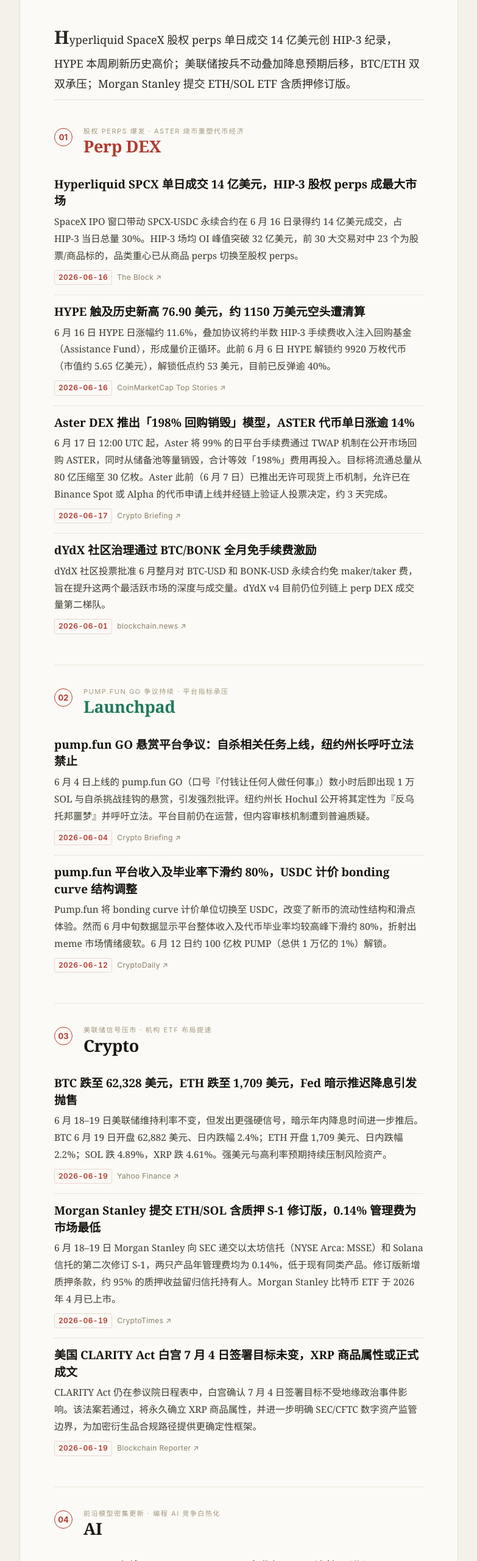
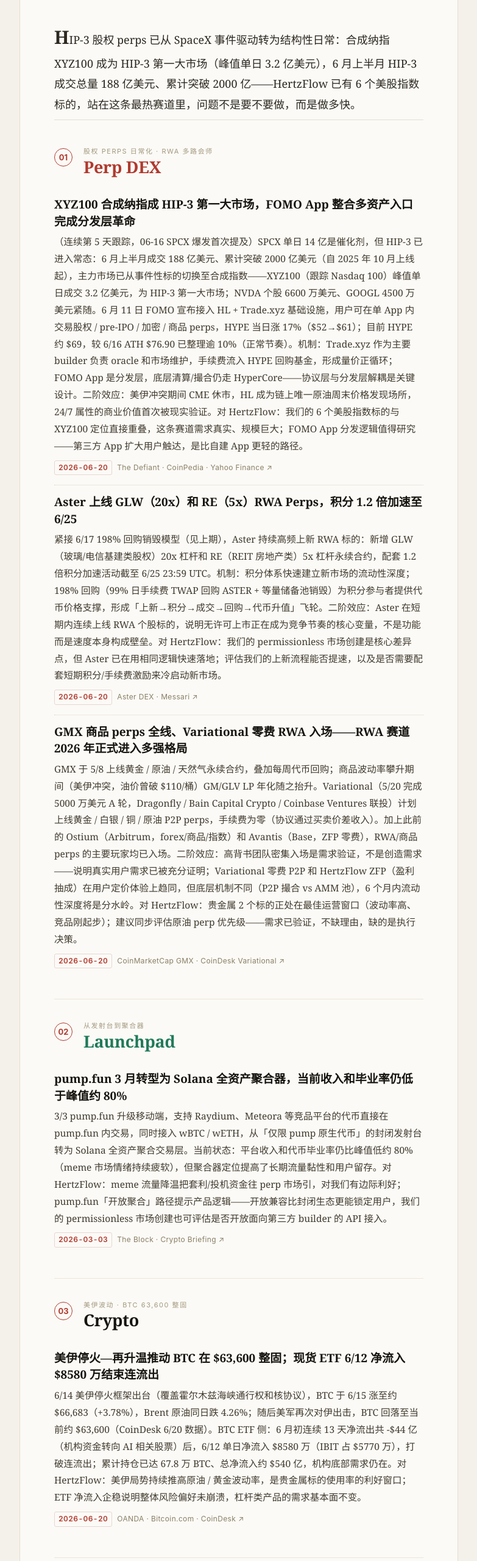
Before and after one commit to dorischeyy/perp-daily, a plain HTML site: page docs/archive/2026-06-20.html in a window 1280 px wide. Shown: the part 240-2800 px from the top of the page at 61% size, without its empty margins (248-1031 px from the left). Drawn offline with Linux system fonts and the light colour scheme.

Commit message:
report: 2026-06-20

```diff
--- a/docs/archive/2026-06-20.html
+++ b/docs/archive/2026-06-20.html
@@ -71,48 +71,40 @@
       <h1 class="mast-title">PERP DEX 日报</h1>
       <div class="mast-sub">2026 年 6 月 20 日 · 星期六</div>
     </header>
-    <p class="lead">Hyperliquid SpaceX 股权 perps 单日成交 14 亿美元创 HIP-3 纪录，HYPE 本周刷新历史高价；美联储按兵不动叠加降息预期后移，BTC/ETH 双双承压；Morgan Stanley 提交 ETH/SOL ETF 含质押修订版。</p>
+    <p class="lead">HIP-3 股权 perps 已从 SpaceX 事件驱动转为结构性日常：合成纳指 XYZ100 成为 HIP-3 第一大市场（峰值单日 3.2 亿美元），6 月上半月 HIP-3 成交总量 188 亿美元、累计突破 2000 亿——HertzFlow 已有 6 个美股指数标的，站在这条最热赛道里，问题不是要不要做，而是做多快。</p>
 
       <section class="sec sec-perpdex">
         <div class="sec-head">
           <span class="sec-no">01</span>
           <div>
-            <div class="sec-kicker">股权 perps 爆发 · Aster 烧币重塑代币经济</div>
+            <div class="sec-kicker">股权 perps 日常化 · RWA 多路会师</div>
             <h2 class="sec-title">Perp DEX</h2>
           </div>
         </div>
         <div class="sec-body">
 
         <article class="item">
-          <h3 class="item-h">Hyperliquid SPCX 单日成交 14 亿美元，HIP-3 股权 perps 成最大市场</h3>
-          <p class="item-b">SpaceX IPO 窗口带动 SPCX-USDC 永续合约在 6 月 16 日录得约 14 亿美元成交，占 HIP-3 当日总量 30%。HIP-3 场均 OI 峰值突破 32 亿美元，前 30 大交易对中 23 个为股票/商品标的，品类重心已从商品 perps 切换至股权 perps。</p>
+          <h3 class="item-h">XYZ100 合成纳指成 HIP-3 第一大市场，FOMO App 整合多资产入口完成分发层革命</h3>
+          <p class="item-b">（连续第 5 天跟踪，06-16 SPCX 爆发首次提及）SPCX 单日 14 亿是催化剂，但 HIP-3 已进入常态：6 月上半月成交 188 亿美元、累计突破 2000 亿美元（自 2025 年 10 月上线起），主力市场已从事件性标的切换至合成指数——XYZ100（跟踪 Nasdaq 100）峰值单日成交 3.2 亿美元，为 HIP-3 第一大市场；NVDA 个股 6600 万美元、GOOGL 4500 万美元紧随。6 月 11 日 FOMO 宣布接入 HL + Trade.xyz 基础设施，用户可在单 App 内交易股权 / pre-IPO / 加密 / 商品 perps，HYPE 当日涨 17%（$52→$61）；目前 HYPE 约 $69，较 6/16 ATH $76.90 已整理逾 10%（正常节奏）。机制：Trade.xyz 作为主要 builder 负责 oracle 和市场维护，手续费流入 HYPE 回购基金，形成量价正循环；FOMO App 是分发层，底层清算/撮合仍走 HyperCore——协议层与分发层解耦是关键设计。二阶效应：美伊冲突期间 CME 休市，HL 成为链上唯一原油周末价格发现场所，24/7 属性的商业价值首次被现实验证。对 HertzFlow：我们的 6 个美股指数标的与 XYZ100 定位直接重叠，这条赛道需求真实、规模巨大；FOMO App 分发逻辑值得研究——第三方 App 扩大用户触达，是比自建 App 更轻的路径。</p>
           <div class="item-meta">
-            <span class="item-date">2026-06-16</span>
-            <a class="item-src" href="https://www.theblock.co/post/404804/spacex-ipo-1-4-billion-trading-frenzy-hyperliquid-spcx-perp-hip-3s-biggest-market" target="_blank" rel="noopener">The Block ↗</a>
+            <span class="item-date">2026-06-20</span>
+            <a class="item-src" href="https://thedefiant.io/news/defi/tokenized-nasdaq-futures-enter-top-10-by-volume-on-hyperliquid" target="_blank" rel="noopener">The Defiant · CoinPedia · Yahoo Finance ↗</a>
           </div>
         </article>
         <article class="item">
-          <h3 class="item-h">HYPE 触及历史新高 76.90 美元，约 1150 万美元空头遭清算</h3>
-          <p class="item-b">6 月 16 日 HYPE 日涨幅约 11.6%，叠加协议将约半数 HIP-3 手续费收入注入回购基金（Assistance Fund），形成量价正循环。此前 6 月 6 日 HYPE 解锁约 9920 万枚代币（市值约 5.65 亿美元），解锁低点约 53 美元，目前已反弹逾 40%。</p>
+          <h3 class="item-h">Aster 上线 GLW（20x）和 RE（5x）RWA Perps，积分 1.2 倍加速至 6/25</h3>
+          <p class="item-b">紧接 6/17 198% 回购销毁模型（见上期），Aster 持续高频上新 RWA 标的：新增 GLW（玻璃/电信基建类股权）20x 杠杆和 RE（REIT 房地产类）5x 杠杆永续合约，配套 1.2 倍积分加速活动截至 6/25 23:59 UTC。机制：积分体系快速建立新市场的流动性深度；198% 回购（99% 日手续费 TWAP 回购 ASTER + 等量储备池销毁）为积分参与者提供代币价格支撑，形成「上新→积分→成交→回购→代币升值」飞轮。二阶效应：Aster 在短期内连续上线 RWA 个股标的，说明无许可上市正在成为竞争节奏的核心变量，不是功能而是速度本身构成壁垒。对 HertzFlow：我们的 permissionless 市场创建是核心差异点，但 Aster 已在用相同逻辑快速落地；评估我们的上新流程能否提速，以及是否需要配套短期积分/手续费激励来冷启动新市场。</p>
           <div class="item-meta">
-            <span class="item-date">2026-06-16</span>
-            <a class="item-src" href="https://coinmarketcap.com/top-stories/6a319e47b6a3b67d0d0c3235/" target="_blank" rel="noopener">CoinMarketCap Top Stories ↗</a>
+            <span class="item-date">2026-06-20</span>
+            <a class="item-src" href="https://messari.io/project/aster-dex" target="_blank" rel="noopener">Aster DEX · Messari ↗</a>
           </div>
         </article>
         <article class="item">
-          <h3 class="item-h">Aster DEX 推出「198% 回购销毁」模型，ASTER 代币单日涨逾 14%</h3>
-          <p class="item-b">6 月 17 日 12:00 UTC 起，Aster 将 99% 的日平台手续费通过 TWAP 机制在公开市场回购 ASTER，同时从储备池等量销毁，合计等效「198%」费用再投入。目标将流通总量从 80 亿压缩至 30 亿枚。Aster 此前（6 月 7 日）已推出无许可现货上币机制，允许已在 Binance Spot 或 Alpha 的代币申请上线并经链上验证人投票决定，约 3 天完成。</p>
+          <h3 class="item-h">GMX 商品 perps 全线、Variational 零费 RWA 入场——RWA 赛道 2026 年正式进入多强格局</h3>
+          <p class="item-b">GMX 于 5/8 上线黄金 / 原油 / 天然气永续合约，叠加每周代币回购；商品波动率攀升期间（美伊冲突，油价曾破 $110/桶）GM/GLV LP 年化随之抬升。Variational（5/20 完成 5000 万美元 A 轮，Dragonfly / Bain Capital Crypto / Coinbase Ventures 联投）计划上线黄金 / 白银 / 铜 / 原油 P2P perps，手续费为零（协议通过买卖价差收入）。加上此前的 Ostium（Arbitrum，forex/商品/指数）和 Avantis（Base，ZFP 零费），RWA/商品 perps 的主要玩家均已入场。二阶效应：高背书团队密集入场是需求验证，不是创造需求——说明真实用户需求已被充分证明；Variational 零费 P2P 和 HertzFlow ZFP（盈利抽成）在用户定价体验上趋同，但底层机制不同（P2P 撮合 vs AMM 池），6 个月内流动性深度将是分水岭。对 HertzFlow：贵金属 2 个标的正处在最佳运营窗口（波动率高、竞品刚起步）；建议同步评估原油 perp 优先级——需求已验证，不缺理由，缺的是执行决策。</p>
           <div class="item-meta">
-            <span class="item-date">2026-06-17</span>
-            <a class="item-src" href="https://cryptobriefing.com/aster-climbs-as-dex-rolls-out-198-buyback-and-burn-update/" target="_blank" rel="noopener">Crypto Briefing ↗</a>
-          </div>
-        </article>
-        <article class="item">
-          <h3 class="item-h">dYdX 社区治理通过 BTC/BONK 全月免手续费激励</h3>
-          <p class="item-b">dYdX 社区投票批准 6 月整月对 BTC-USD 和 BONK-USD 永续合约免 maker/taker 费，旨在提升这两个最活跃市场的深度与成交量。dYdX v4 目前仍位列链上 perp DEX 成交量第二梯队。</p>
-          <div class="item-meta">
-            <span class="item-date">2026-06-01</span>
-            <a class="item-src" href="https://blockchain.news/flashnews/btc-bonk-trading-fee-holidays-approved-by-dydx-community" target="_blank" rel="noopener">blockchain.news ↗</a>
+            <span class="item-date">2026-06-20</span>
+            <a class="item-src" href="https://coinmarketcap.com/cmc-ai/gmx/latest-updates/" target="_blank" rel="noopener">CoinMarketCap GMX · CoinDesk Variational ↗</a>
           </div>
         </article>
         </div>
@@ -121,26 +113,18 @@
         <div class="sec-head">
           <span class="sec-no">02</span>
           <div>
-            <div class="sec-kicker">pump.fun GO 争议持续 · 平台指标承压</div>
+            <div class="sec-kicker">从发射台到聚合器</div>
             <h2 class="sec-title">Launchpad</h2>
           </div>
         </div>
         <div class="sec-body">
 
         <article class="item">
-          <h3 class="item-h">pump.fun GO 悬赏平台争议：自杀相关任务上线，纽约州长呼吁立法禁止</h3>
-          <p class="item-b">6 月 4 日上线的 pump.fun GO（口号『付钱让任何人做任何事』）数小时后即出现 1 万 SOL 与自杀挑战挂钩的悬赏，引发强烈批评。纽约州长 Hochul 公开将其定性为『反乌托邦噩梦』并呼吁立法。平台目前仍在运营，但内容审核机制遭到普遍质疑。</p>
+          <h3 class="item-h">pump.fun 3 月转型为 Solana 全资产聚合器，当前收入和毕业率仍低于峰值约 80%</h3>
+          <p class="item-b">3/3 pump.fun 升级移动端，支持 Raydium、Meteora 等竞品平台的代币直接在 pump.fun 内交易，同时接入 wBTC / wETH，从「仅限 pump 原生代币」的封闭发射台转为 Solana 全资产聚合交易层。当前状态：平台收入和代币毕业率仍比峰值低约 80%（meme 市场情绪持续疲软），但聚合器定位提高了长期流量黏性和用户留存。对 HertzFlow：meme 流量降温把套利/投机资金往 perp 市场引，对我们有边际利好；pump.fun「开放聚合」路径提示产品逻辑——开放兼容比封闭生态更能锁定用户，我们的 permissionless 市场创建也可评估是否开放面向第三方 builder 的 API 接入。</p>
           <div class="item-meta">
-            <span class="item-date">2026-06-04</span>
-            <a class="item-src" href="https://cryptobriefing.com/pumpfun-go-bounty-suicide-backlash/" target="_blank" rel="noopener">Crypto Briefing ↗</a>
-          </div>
-        </article>
-        <article class="item">
-          <h3 class="item-h">pump.fun 平台收入及毕业率下滑约 80%，USDC 计价 bonding curve 结构调整</h3>
-          <p class="item-b">Pump.fun 将 bonding curve 计价单位切换至 USDC，改变了新币的流动性结构和滑点体验。然而 6 月中旬数据显示平台整体收入及代币毕业率均较高峰下滑约 80%，折射出 meme 市场情绪疲软。6 月 12 日约 100 亿枚 PUMP（总供 1 万亿的 1%）解锁。</p>
-          <div class="item-meta">
-            <span class="item-date">2026-06-12</span>
-            <a class="item-src" href="https://cryptodaily.co.uk/2026/06/pumpfun-june-unlock-meme-market" target="_blank" rel="noopener">CryptoDaily ↗</a>
+            <span class="item-date">2026-03-03</span>
+            <a class="item-src" href="https://www.theblock.co/post/391855/pump-fun-adds-support-tokens-launched-rival-memecoin-generators-other-non-native-assets" target="_blank" rel="noopener">The Block · Crypto Briefing ↗</a>
           </div>
         </article>
         </div>
@@ -149,34 +133,18 @@
         <div class="sec-head">
           <span class="sec-no">03</span>
           <div>
-            <div class="sec-kicker">美联储信号压市 · 机构 ETF 布局提速</div>
+            <div class="sec-kicker">美伊波动 · BTC 63,600 整固</div>
             <h2 class="sec-title">Crypto</h2>
           </div>
         </div>
         <div class="sec-body">
 
         <article class="item">
-          <h3 class="item-h">BTC 跌至 62,328 美元，ETH 跌至 1,709 美元，Fed 暗示推迟降息引发抛售</h3>
-          <p class="item-b">6 月 18–19 日美联储维持利率不变，但发出更强硬信号，暗示年内降息时间进一步推后。BTC 6 月 19 日开盘 62,882 美元、日内跌幅 2.4%；ETH 开盘 1,709 美元、日内跌幅 2.2%；SOL 跌 4.89%，XRP 跌 4.61%。强美元与高利率预期持续压制风险资产。</p>
+          <h3 class="item-h">美伊停火—再升温推动 BTC 在 $63,600 整固；现货 ETF 6/12 净流入 $8580 万结束连流出</h3>
+          <p class="item-b">6/14 美伊停火框架出台（覆盖霍尔木兹海峡通行权和核协议），BTC 于 6/15 涨至约 $66,683（+3.78%），Brent 原油同日跌 4.26%；随后美军再次对伊出击，BTC 回落至当前约 $63,600（CoinDesk 6/20 数据）。BTC ETF 侧：6 月初连续 13 天净流出共 -$44 亿（机构资金转向 AI 相关股票）后，6/12 单日净流入 $8580 万（IBIT 占 $5770 万），打破连流出；累计持仓已达 67.8 万 BTC、总净流入约 $540 亿，机构底部需求仍在。对 HertzFlow：美伊局势持续推高原油 / 黄金波动率，是贵金属标的使用率的利好窗口；ETF 净流入企稳说明整体风险偏好未崩溃，杠杆类产品的需求基本面不变。</p>
           <div class="item-meta">
-            <span class="item-date">2026-06-19</span>
-            <a class="item-src" href="https://finance.yahoo.com/personal-finance/investing/article/bitcoin-and-ethereum-prices-today-friday-june-19-2026-prices-keep-falling-post-fed-decision-123239380.html" target="_blank" rel="noopener">Yahoo Finance ↗</a>
-          </div>
-        </article>
-        <article class="item">
-          <h3 class="item-h">Morgan Stanley 提交 ETH/SOL 含质押 S-1 修订版，0.14% 管理费为市场最低</h3>
-          <p class="item-b">6 月 18–19 日 Morgan Stanley 向 SEC 递交以太坊信托（NYSE Arca: MSSE）和 Solana 信托的第二次修订 S-1，两只产品年管理费均为 0.14%，低于现有同类产品。修订版新增质押条款，约 95% 的质押收益留归信托持有人。Morgan Stanley 比特币 ETF 于 2026 年 4 月已上市。</p>
-          <div class="item-meta">
-            <span class="item-date">2026-06-19</span>
-            <a class="item-src" href="https://www.cryptotimes.io/2026/06/19/morgan-stanley-files-for-spot-ethereum-etf-with-staking/" target="_blank" rel="noopener">CryptoTimes ↗</a>
-          </div>
-        </article>
-        <article class="item">
-          <h3 class="item-h">美国 CLARITY Act 白宫 7 月 4 日签署目标未变，XRP 商品属性或正式成文</h3>
-          <p class="item-b">CLARITY Act 仍在参议院日程表中，白宫确认 7 月 4 日签署目标不受地缘政治事件影响。该法案若通过，将永久确立 XRP 商品属性，并进一步明确 SEC/CFTC 数字资产监管边界，为加密衍生品合规路径提供更确定性框架。</p>
-          <div class="item-meta">
-            <span class="item-date">2026-06-19</span>
-            <a class="item-src" href="https://blockchainreporter.net/crypto-market-today-june-19-2026-bitcoin-62328-iran-signing-collapses/" target="_blank" rel="noopener">Blockchain Reporter ↗</a>
+            <span class="item-date">2026-06-20</span>
+            <a class="item-src" href="https://www.oanda.com/us-en/trade-tap-blog/analysis/fundamental/2026-iran-conflict-oil-gold-bitcoin-forex-impact/" target="_blank" rel="noopener">OANDA · Bitcoin.com · CoinDesk ↗</a>
           </div>
         </article>
         </div>
@@ -185,34 +153,18 @@
         <div class="sec-head">
           <span class="sec-no">04</span>
           <div>
-            <div class="sec-kicker">前沿模型密集更新 · 编程 AI 竞争白热化</div>
+            <div class="sec-kicker">DeFAI 范式成形</div>
             <h2 class="sec-title">AI</h2>
           </div>
         </div>
         <div class="sec-body">
 
         <article class="item">
-          <h3 class="item-h">Anthropic 上线 Claude Opus 4.8，企业级 MCP 连接器进入 Beta</h3>
-          <p class="item-b">Claude Opus 4.8 扩大默认上下文窗口，增强多步推理能力，在 API/Bedrock/Vertex AI/Claude Code 全面可用。企业 MCP 连接器同步进入 beta，首发 Okta 集成，支持跨 Claude Chat、Claude Code 和 Cowork 的统一鉴权与私有 MCP Server 接入。Claude Code 新增滚轮加速设置并优化后台 session 可靠性。</p>
+          <h3 class="item-h">DeFAI（DeFi × AI Agent）成 2026 年新产品范式：ElizaOS 占主流框架，Virtuals Protocol 无代码扩链</h3>
+          <p class="item-b">AI agent 自动执行 DeFi 策略（感知市场→构建交易指令→执行）在 2026 年正式成型为独立产品范式。ElizaOS 被超过一半的新 AI crypto 项目采用（行业称「智能体 WordPress」）；Virtuals Protocol 推出无代码 Virtuals Console 工具并扩展至多链，每个 agent 持有独立代币并通过协议收入分成。对 HertzFlow：permissionless 市场创建 + AI agent 自动部署流动性是潜在组合；评估是否向 DeFAI builder 开放面向 agent 的 API 接口，以在 BSC 上构建生态合作方，为新市场冷启动提供自动化流动性。</p>
           <div class="item-meta">
-            <span class="item-date">2026-06-19</span>
-            <a class="item-src" href="https://releasebot.io/updates/anthropic/claude" target="_blank" rel="noopener">Releasebot / Anthropic ↗</a>
-          </div>
-        </article>
-        <article class="item">
-          <h3 class="item-h">OpenAI 发布 GPT-5.5（Pro / Instant）并向 Claude Code 用户提供免费入口</h3>
-          <p class="item-b">GPT-5.5 Pro 定位高质量策略与投资材料生成，GPT-5.5 Instant 强调低延迟响应。OpenAI 同步宣布向当前活跃使用 Anthropic Claude Code 的开发者提供免费访问通道，直接针对 AI 编程赛道最快增长的用户群体展开竞争。</p>
-          <div class="item-meta">
-            <span class="item-date">2026-06-19</span>
-            <a class="item-src" href="https://www.mindstudio.ai/blog/ai-coding-war-openai-codex-vs-claude-code-builders" target="_blank" rel="noopener">MindStudio ↗</a>
-          </div>
-        </article>
-        <article class="item">
-          <h3 class="item-h">Google Gemini 3.5 Flash 上线，Antigravity 2.0 支持并行多 Agent 编排</h3>
-          <p class="item-b">Google 宣布 Gemini 3.5 Flash 正式进入生产状态，定位「Agent 与编程场景的前沿性能」，并将开发者订阅定价压至 100 美元/月。Antigravity 2.0 新增多并行 agent 编排能力，进一步降低复杂自动化工作流的落地门槛。</p>
-          <div class="item-meta">
-            <span class="item-date">2026-06-19</span>
-            <a class="item-src" href="https://sumatosolutions.com/blog-google-ai-updates-2026-gemini-flash-agentic-app-builder/" target="_blank" rel="noopener">Sumato Solutions ↗</a>
+            <span class="item-date">2026-06-20</span>
+            <a class="item-src" href="https://blog.kyberswap.com/how-ai-agents-trade-crypto-in-2026-defi-skills-mcp-and-execution/" target="_blank" rel="noopener">KyberSwap Blog · KuCoin ↗</a>
           </div>
         </article>
         </div>
@@ -221,26 +173,26 @@
         <div class="sec-head">
           <span class="sec-no">05</span>
           <div>
-            <div class="sec-kicker">CEO 视角 · 不掉队</div>
+            <div class="sec-kicker">CEO 视角 · 机会与打法</div>
             <h2 class="sec-title">对 Hertzflow 的启发</h2>
           </div>
         </div>
         <div class="sec-body">
 
         <article class="item">
-          <h3 class="item-h">股权 perps 成 6 月最热叙事，建议评估 Hertzflow 美股指数标的主推运营节奏</h3>
-          <p class="item-b">本周 Hyperliquid SPCX（SpaceX）单日 14 亿美元、Aster 上线三星/SK 海力士韩股 perps，前 30 大交易对 23 个为股票/商品标的——说明 RWA/股权 perps 叙事已进入高热阶段。Hertzflow 现有 6 个美股指数标的（纳斯达克/道琼斯等），建议：① 借本周股权 perps 热度做专项运营推广；② 评估是否增加单只科技股（如 SpaceX 上市后或 NVIDIA/TSMC）以承接该叙事红利；③ ZFP 零开平仓费在高波动股指场景优势更显著，可作为差异化 slogan 更新核心推广语。</p>
+          <h3 class="item-h">从指数到个股：HIP-3 数据显示个股流量密度高，ZFP + BSC 低成本是切入优势</h3>
+          <p class="item-b">XYZ100 指数 $3.2 亿/天是最大市场，但 NVDA 个股 $6600 万/天的流量在事件驱动期间（财报、IPO）可以爆发性增长，且交易者对个股的关注度往往高于宽基指数。HertzFlow 目前 6 个美股指数标的，缺 NVDA / TSLA / AAPL 等个股层面的覆盖。建议：在 permissionless 框架下评估上线 2-3 个高关注美股个股 perps，以 ZFP（盈利抽成、无固定手续费）作为吸引频繁交易者的差异点，BSC 低 gas 是执行成本侧加分；可配套短期积分 / 免手续费活动冷启动，参考 Aster GLW/RE 的上新打法。</p>
           <div class="item-meta">
-            <span class="item-date">2026-06-16</span>
-            <a class="item-src" href="https://www.theblock.co/post/404804/spacex-ipo-1-4-billion-trading-frenzy-hyperliquid-spcx-perp-hip-3s-biggest-market" target="_blank" rel="noopener">The Block / Bitget News ↗</a>
+            <span class="item-date">2026-06-20</span>
+            <a class="item-src" href="https://thedefiant.io/news/defi/tokenized-nasdaq-futures-enter-top-10-by-volume-on-hyperliquid" target="_blank" rel="noopener">The Defiant ↗</a>
           </div>
         </article>
         <article class="item">
-          <h3 class="item-h">Aster 198% 烧币模型受市场热捧，ZFP 盈利抽成模式可借机做对比宣传</h3>
-          <p class="item-b">Aster 宣布 198% 回购销毁后代币单日涨逾 14%，证明「费用流向代币持有人」的叙事在当前市场非常有吸引力。Hertzflow 的 ZFP（零手续费 + 盈利抽成）模式同样将收益与用户对齐，建议：跟进 Aster 热度，在社区/KOL 渠道明确阐释 ZFP 机制如何利好长期交易者，以差异化对比教育潜在用户。</p>
+          <h3 class="item-h">商品/贵金属 perps 主推窗口已开：美伊局势验证需求，竞品密集入场的倒计时已启动</h3>
+          <p class="item-b">美伊冲突期间原油破 $110/桶、HL 成为唯一链上周末原油价格发现场所，同期 GMX 上线油气 perps、Variational 准备上线铜/原油零费 perps。HertzFlow 已有黄金 / 白银 2 个标的，正处于最有利窗口：① 主推贵金属 perps 的重点流量运营（成本低，标的已在线，波动率高）；② 认真评估原油 perp 优先级——需求已被市场验证，只剩执行时机判断。Variational 零费 P2P 短期不构成直接竞争，但 6-12 个月后流动性深度一旦建立，竞争烈度将快速上升，窗口在收窄。</p>
           <div class="item-meta">
-            <span class="item-date">2026-06-17</span>
-            <a class="item-src" href="https://cryptobriefing.com/aster-climbs-as-dex-rolls-out-198-buyback-and-burn-update/" target="_blank" rel="noopener">Crypto Briefing ↗</a>
+            <span class="item-date">2026-06-20</span>
+            <a class="item-src" href="https://www.oanda.com/us-en/trade-tap-blog/analysis/fundamental/2026-iran-conflict-oil-gold-bitcoin-forex-impact/" target="_blank" rel="noopener">OANDA · CoinMarketCap GMX ↗</a>
           </div>
         </article>
         </div>
```
Also changed, not shown: docs/index.html (+38 -86 lines).
